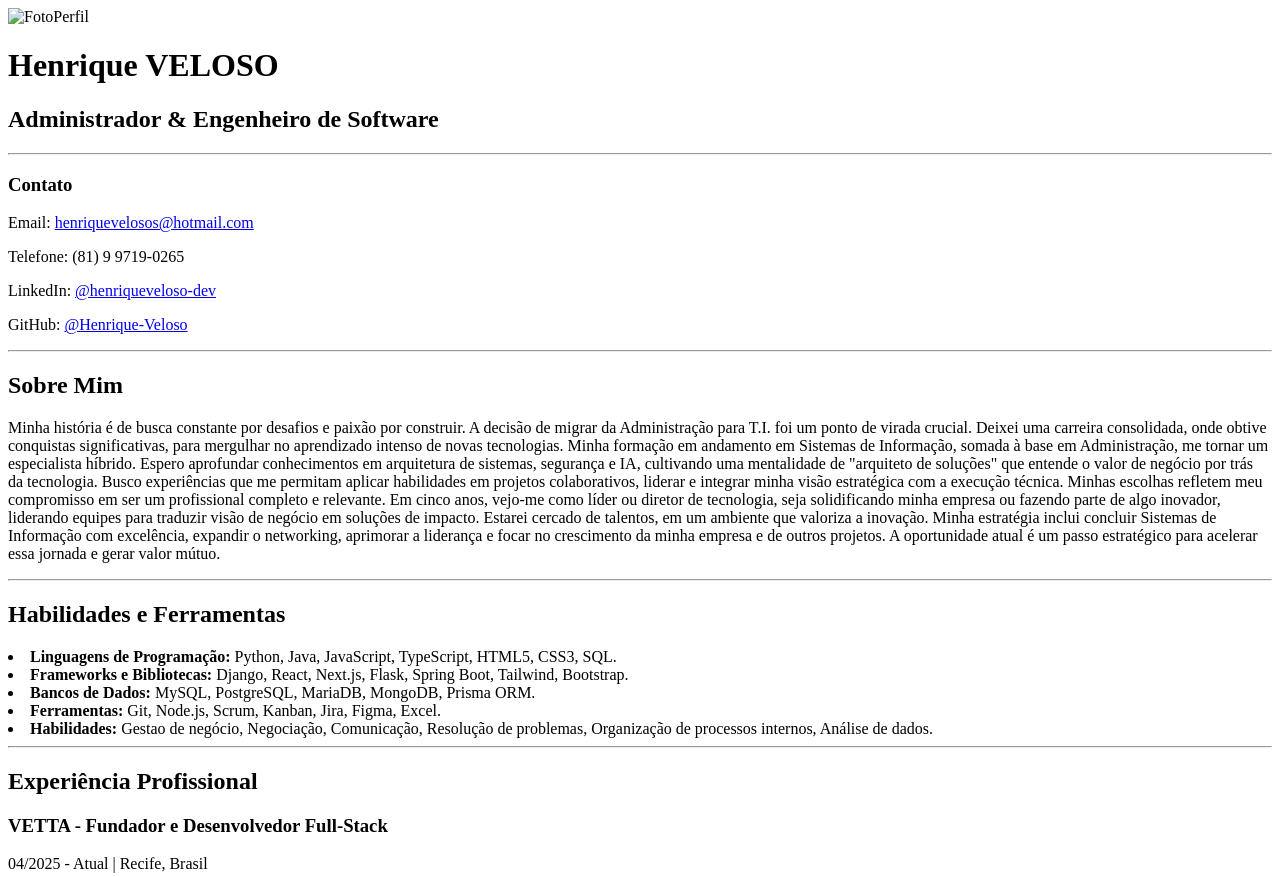
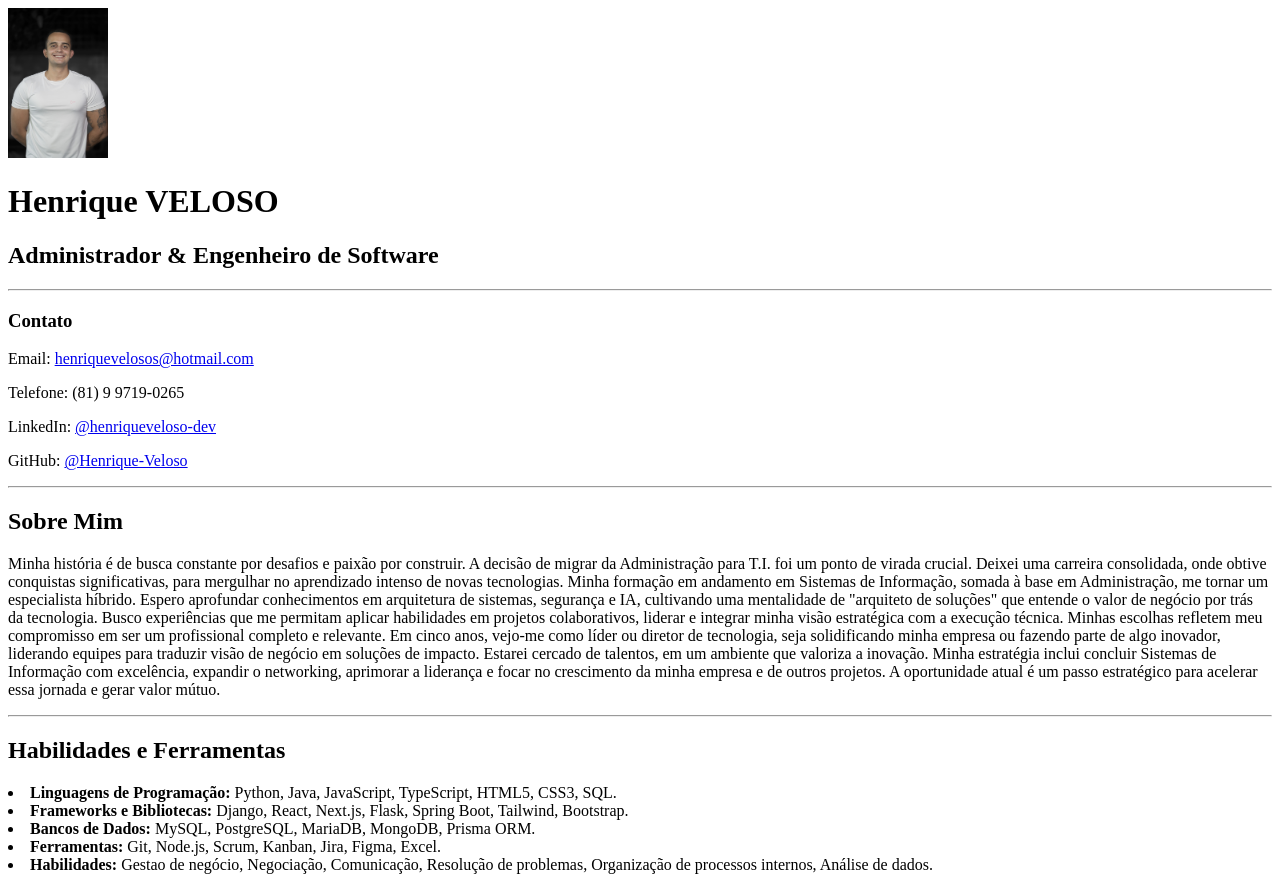
Before and after one commit to Henrique-Veloso/curriculo-henriqueveloso.html, a plain HTML site: page index.html in a window 1280 px wide. Shown: the top 877 px of the page. Drawn offline with Linux system fonts and the light colour scheme.

Commit message:
Update index.html

```diff
--- a/index.html
+++ b/index.html
@@ -7,7 +7,7 @@
   </head>
   <body>
     <img
-      src="/Atividades/ATV_7/img/Henrique Veloso.jpg"
+      src="./HenriqueVeloso.jpg"
       alt="FotoPerfil"
       width="100"
     />
```
